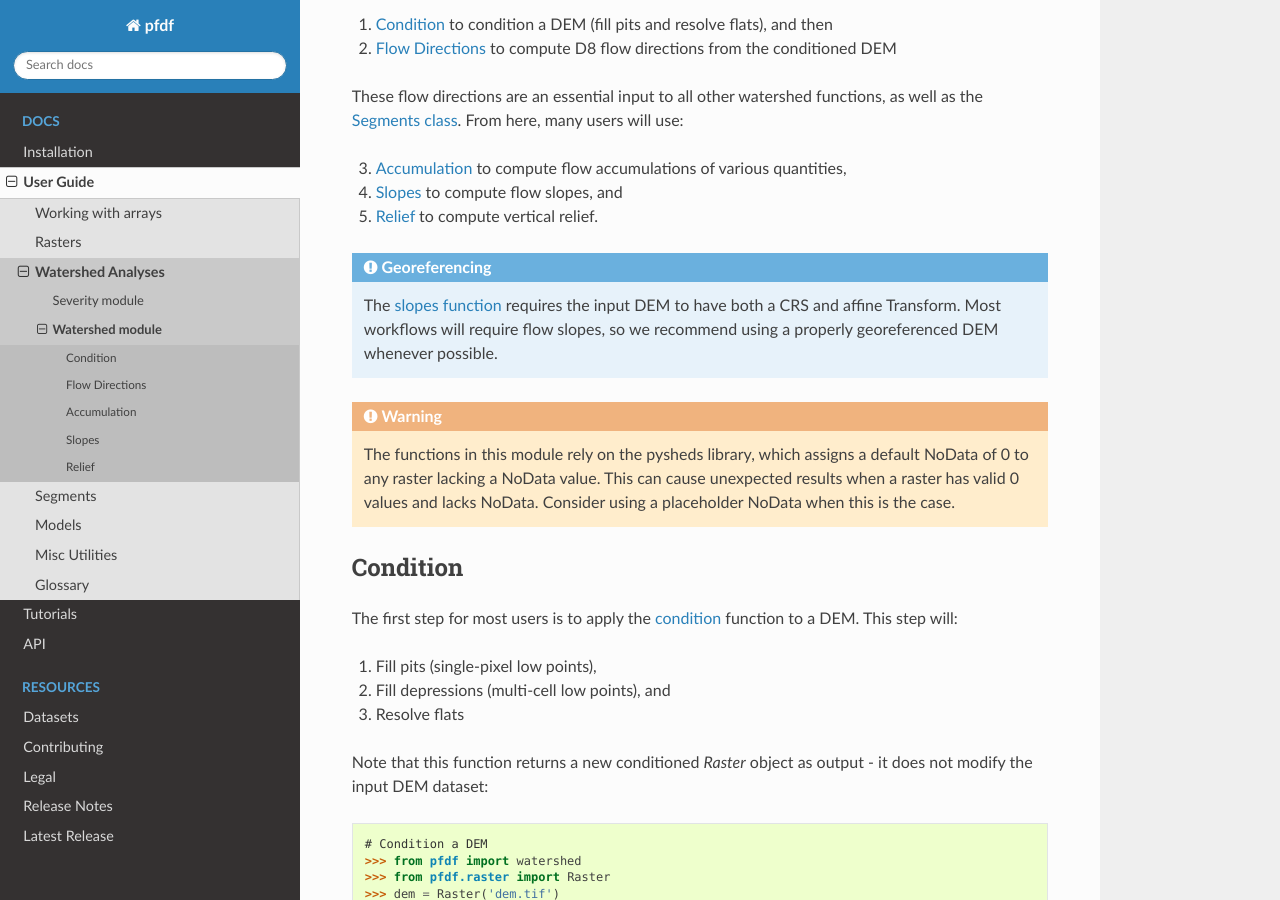
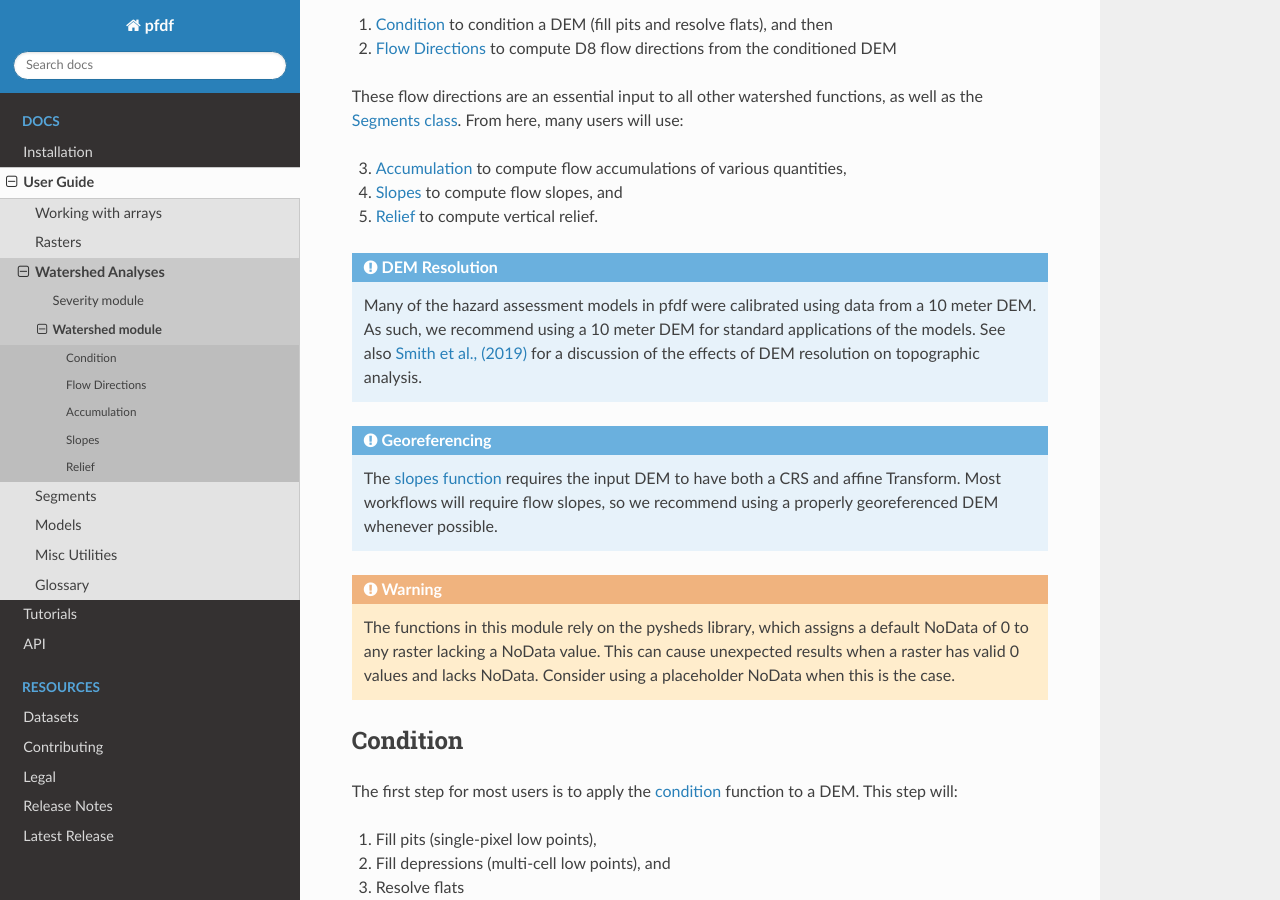
Before and after one commit to JonKing93/pfdf, a Sphinx documentation site: the page built from docs/guide/watershed/watershed.rst, in a window 1280 px wide and 900 px high, scrolled down 340 px. Built offline with Sphinx 7.4.7 and the Read the Docs theme 2.0.0, drawn with Linux system fonts in a browser that asks for light colours.

Commit message:
add warning about DEM resolution

```diff
--- a/docs/guide/watershed/watershed.rst
+++ b/docs/guide/watershed/watershed.rst
@@ -13,6 +13,11 @@ These flow directions are an essential input to all other watershed functions, a
 3. :ref:`accumulation` to compute flow accumulations of various quantities,
 4. :ref:`slopes` to compute flow slopes, and
 5. :ref:`relief` to compute vertical relief.
+
+
+.. admonition:: DEM Resolution
+
+    Many of the hazard assessment models in pfdf were calibrated using data from a 10 meter DEM. As such, we recommend using a 10 meter DEM for standard applications of the models. See also `Smith et al., (2019) <https://doi.org/10.5194/esurf-7-475-2019>`_ for a discussion of the effects of DEM resolution on topographic analysis.
 
 
 .. admonition:: Georeferencing
```
